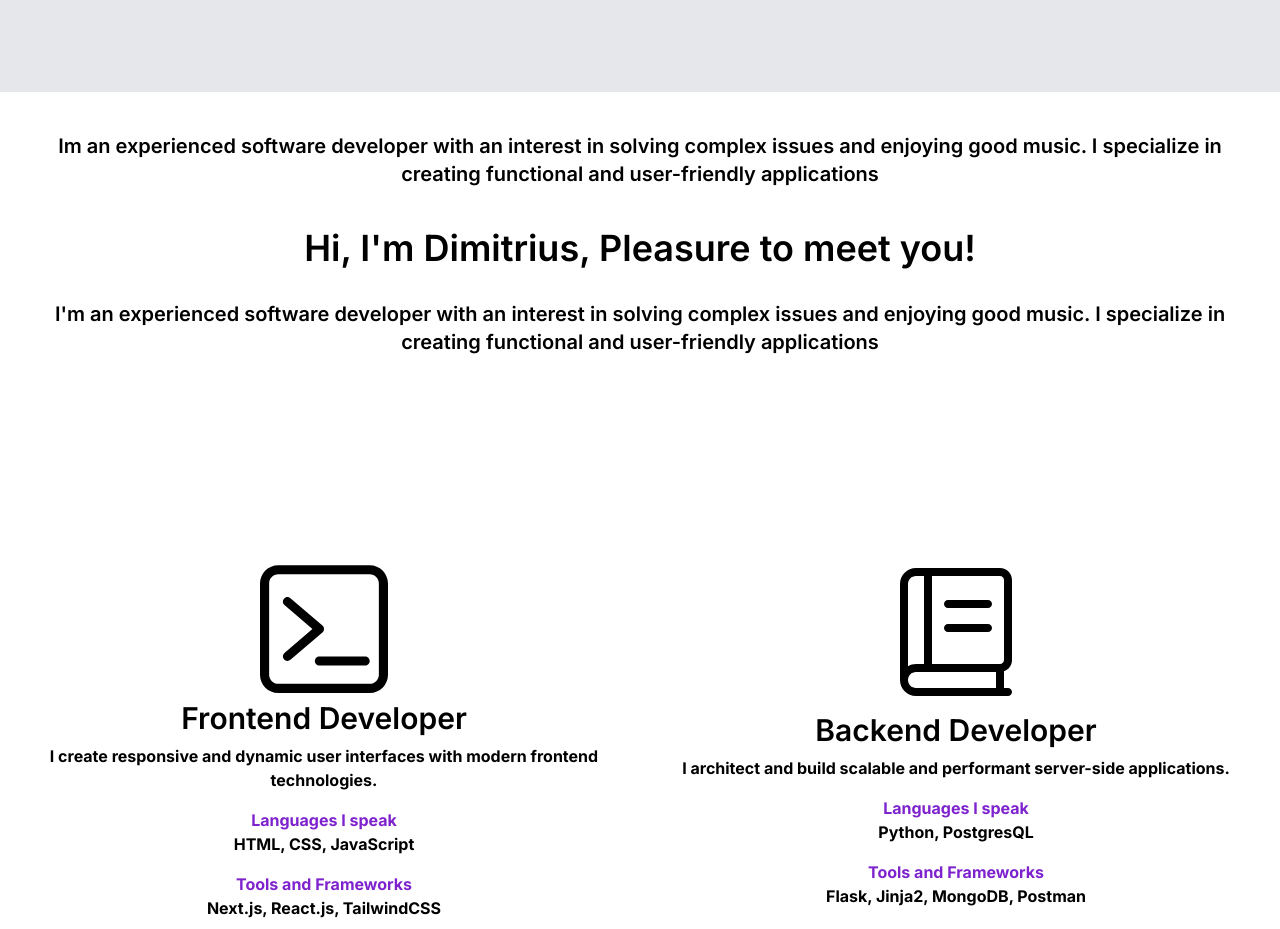
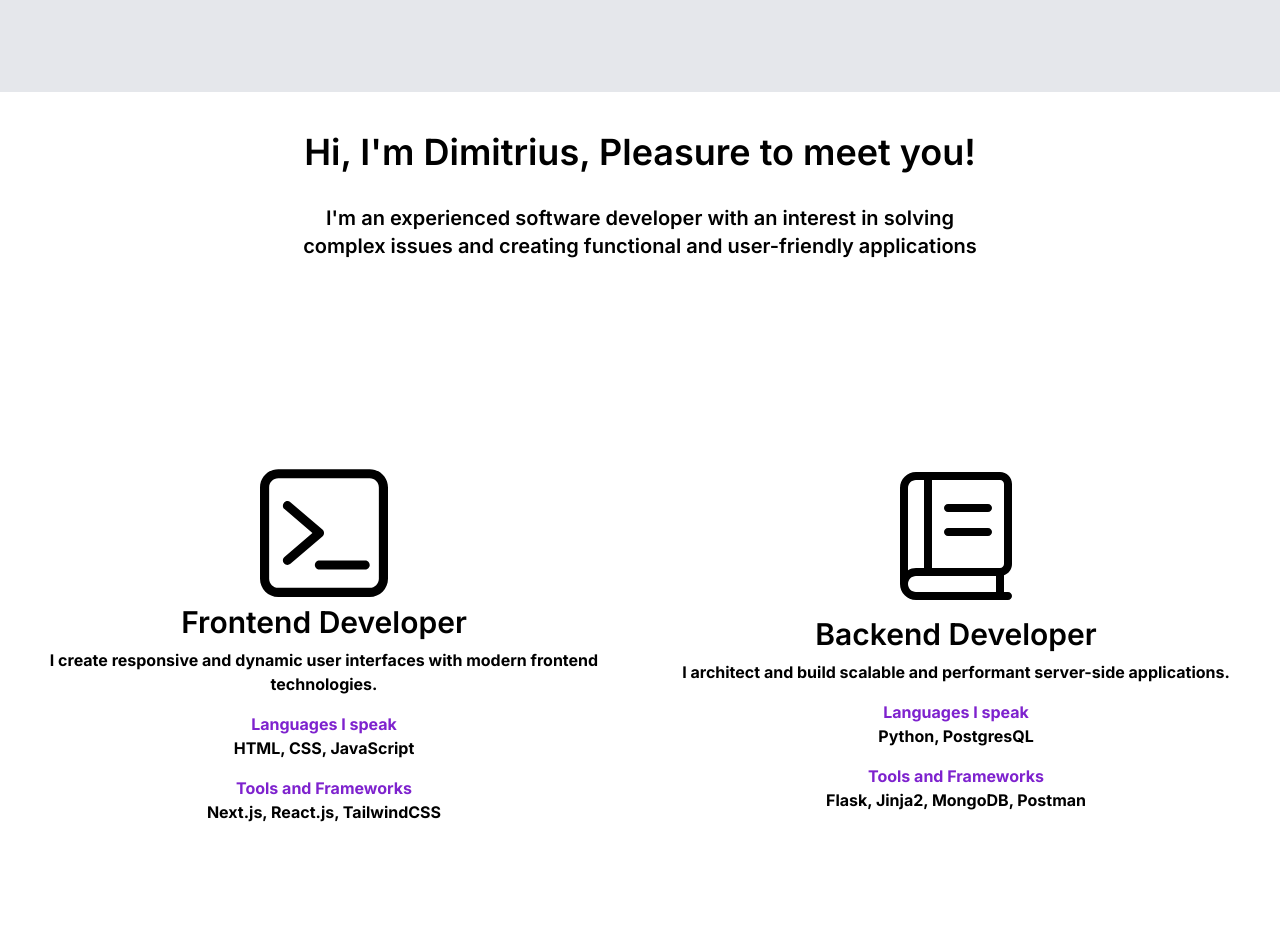
Before and after one commit to dmarino389/PortfolioV2.0, a Next.js app: page / in a window 1280 px wide. Shown: the part 800-1729 px from the top of the page. Built offline with nearby package versions, Linux system fonts and the light colour scheme.

Commit message:
Made a slight adjustment

```diff
--- a/src/app/page.jsx
+++ b/src/app/page.jsx
@@ -26,9 +26,8 @@ export default function Page() {
       {/* Profession and Skills Section */}
       <section id='skills' className="w-full min-h-screen bg-white">
   <div className="container mx-auto px-6 py-10 text-center">
-    <p className="text-xl mb-10 font-semibold">Im an experienced software developer with an interest in solving complex issues and enjoying good music. I specialize in creating functional and user-friendly applications</p>
     <h2 className="text-4xl font-semibold mb-8">Hi, I&apos;m Dimitrius, Pleasure to meet you!</h2>
-    <p className="text-xl mb-10 font-semibold">I&apos;m an experienced software developer with an interest in solving complex issues and enjoying good music. I specialize in creating functional and user-friendly applications</p>
+    <p className="text-xl mb-10 font-semibold">I&apos;m an experienced software developer with an interest in solving<br/> complex issues and creating functional and user-friendly applications</p>
     <div className="flex flex-col md:flex-row justify-center items-center gap-8 px-4 md:px-0"> {/* Use padding to adjust layout on smaller screens */}
       {/* Frontend Developer Column */}
       <div className="flex-1 mt-20 md:mt-40"> {/* Use less margin-top on smaller screens */}
```
